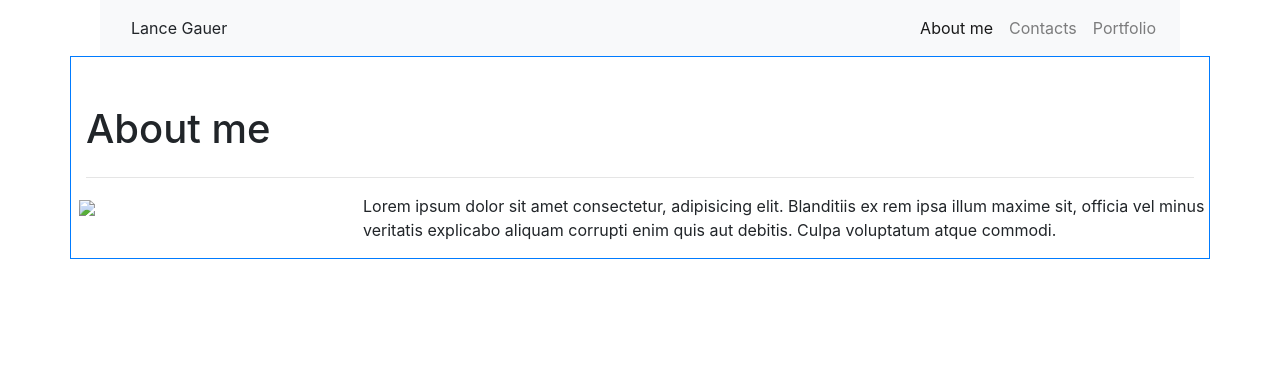
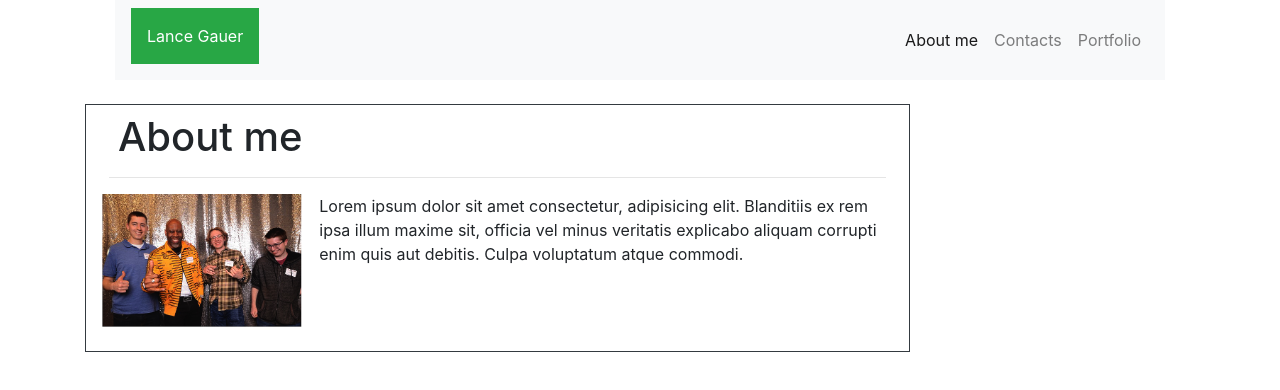
Before and after one commit to forward24/Bootstrap-Portfolio, a plain HTML site: page index.html in a window 1280 px wide. Drawn offline with nearby package versions, Linux system fonts and the light colour scheme.

Commit message:
first page pretty close to there

```diff
--- a/index.html
+++ b/index.html
@@ -8,13 +8,13 @@
     <link rel="stylesheet" href="https://stackpath.bootstrapcdn.com/bootstrap/4.3.1/css/bootstrap.min.css" integrity="sha384-ggOyR0iXCbMQv3Xipma34MD+dH/1fQ784/j6cY/iJTQUOhcWr7x9JvoRxT2MZw1T" crossorigin="anonymous">
 </head>
 <body>
-    <div class="page" class= "-3 mb-2 bg-primary text-white">
-        <div class="container" >
+    <div class="page">
+        <div class="container">
             <div class="col-12">
-            <div class="row">
+            <div class="mb-4" class="row">
                 <div class="col-12">
                     <nav class="navbar navbar-expand-lg navbar-light bg-light">
-                            <div class = "col-8" class="navbar-brand" class="p-3 mb-2 bg-primary text-white">Lance Gauer</div>
+                            <div class="p-3 mb-2 bg-success text-white" class = "col-8" class="navbar-brand">Lance Gauer</div>
                             <div class="collapse navbar-collapse" id="navbarNavAltMarkup"></div>
                               <div class="navbar-nav" class="col-3" class="ml-5">
                                 <a class="nav-item nav-link active" href="index.html">About me</a>
@@ -26,29 +26,30 @@
                 </div>
             </div>
             <div class="row">
-                    <span class="border border-primary">
-                    <div class="container">
+                <div class="col-9">
 
-                        <div class="row">
-                            <div class="col-3">
-                                    <h1 class="mt-5">About me</h1>
+                    <div class="border border-dark pb-4 px-2 "class="container">
+
+                        <div class="text.success" class="row">
+                            <div class = "mx-4 mt-2" class="col-4">
+                                    <h1 class="text.success">About me</h1>
                             </div>
                             <div class="col-12">
                                     <hr>
                                 </div>
                             <div class="row">
                                 <div class="col-3">
-                                    <img class= "ml-2" src="../Portfolio 2/images/PPLgroupphoto.jpg" width="200px">
+                                    <img class= "mx-2" src="../Bootstrap-Portfolio/images/PPLgroupphoto.jpg" width="200px">
                                 </div>
                                 <div class="col-9">
-                                    <p>Lorem ipsum dolor sit amet consectetur, adipisicing elit. Blanditiis ex rem ipsa illum maxime sit, officia vel minus veritatis explicabo aliquam corrupti enim quis aut debitis. Culpa voluptatum atque commodi.</p>
+                                    <p class="px-3">Lorem ipsum dolor sit amet consectetur, adipisicing elit. Blanditiis ex rem ipsa illum maxime sit, officia vel minus veritatis explicabo aliquam corrupti enim quis aut debitis. Culpa voluptatum atque commodi.</p>
                                 </div>
 
                             </div>
 
                             </div>
                     </div>
-                </span>
+                </div>
                 </div>
             </div>
         </div>
```
